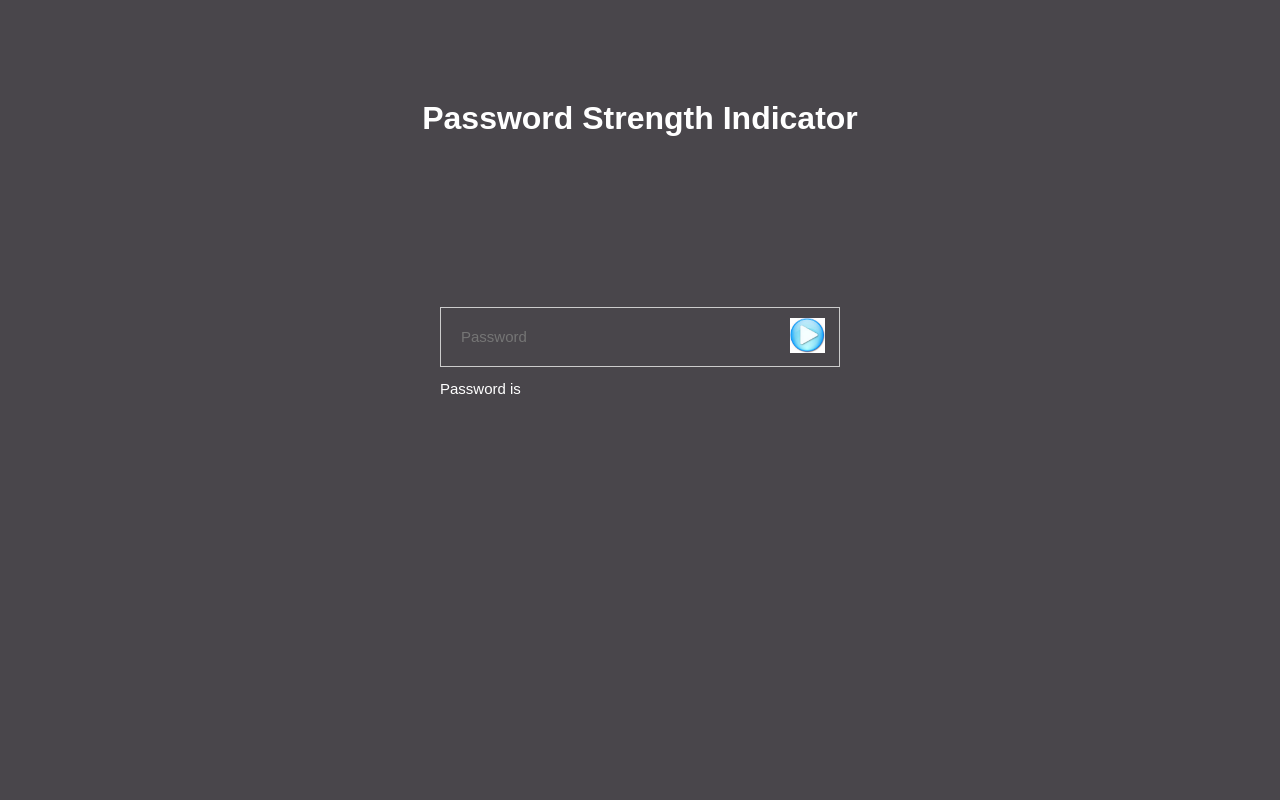
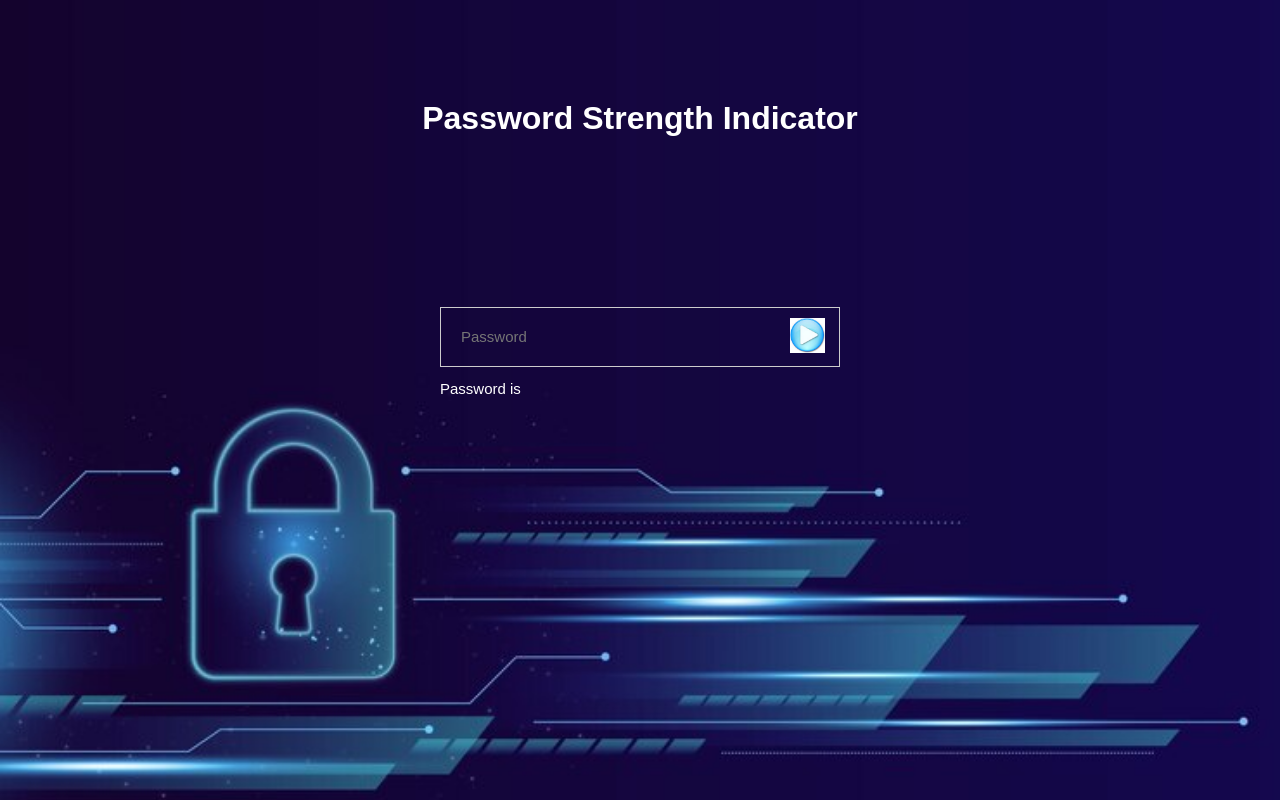
Before and after one commit to sharan-a11y/Password_Strength, a plain HTML site: page index.html in a window 1280 px wide. Drawn offline with Linux system fonts and the light colour scheme.

Commit message:
final done

```diff
--- a/style.css
+++ b/style.css
@@ -5,7 +5,8 @@
     box-sizing: border-box;
 }
 body{
-    background: #49464b;
+    background: url('password.jpg') no-repeat;
+    background-size: cover;
 }
 #heading{
     color: white;
@@ -16,7 +17,6 @@ body{
 .container{
     height: 50vh;
     width: 100%;
-    background: #49464b;
     display: flex;
     align-items: center;
     justify-content: center;
```
